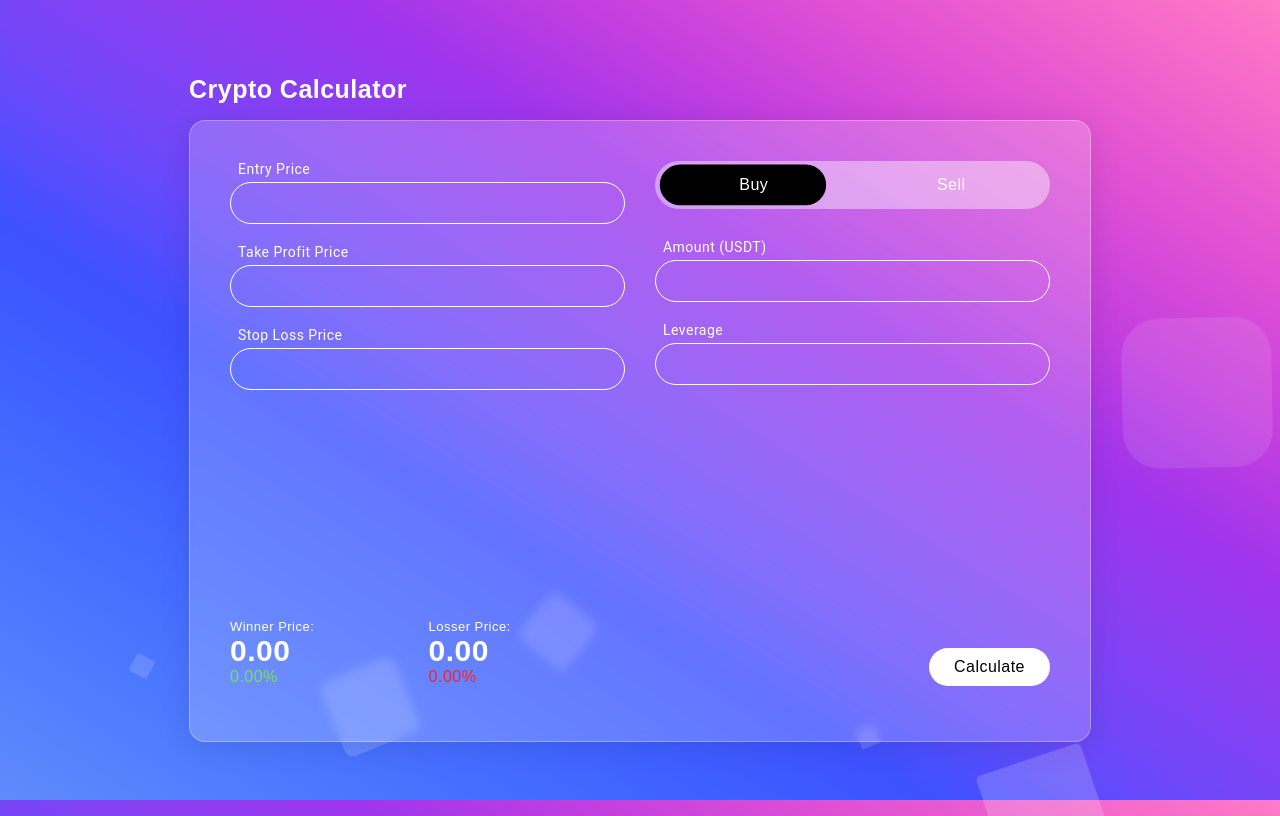
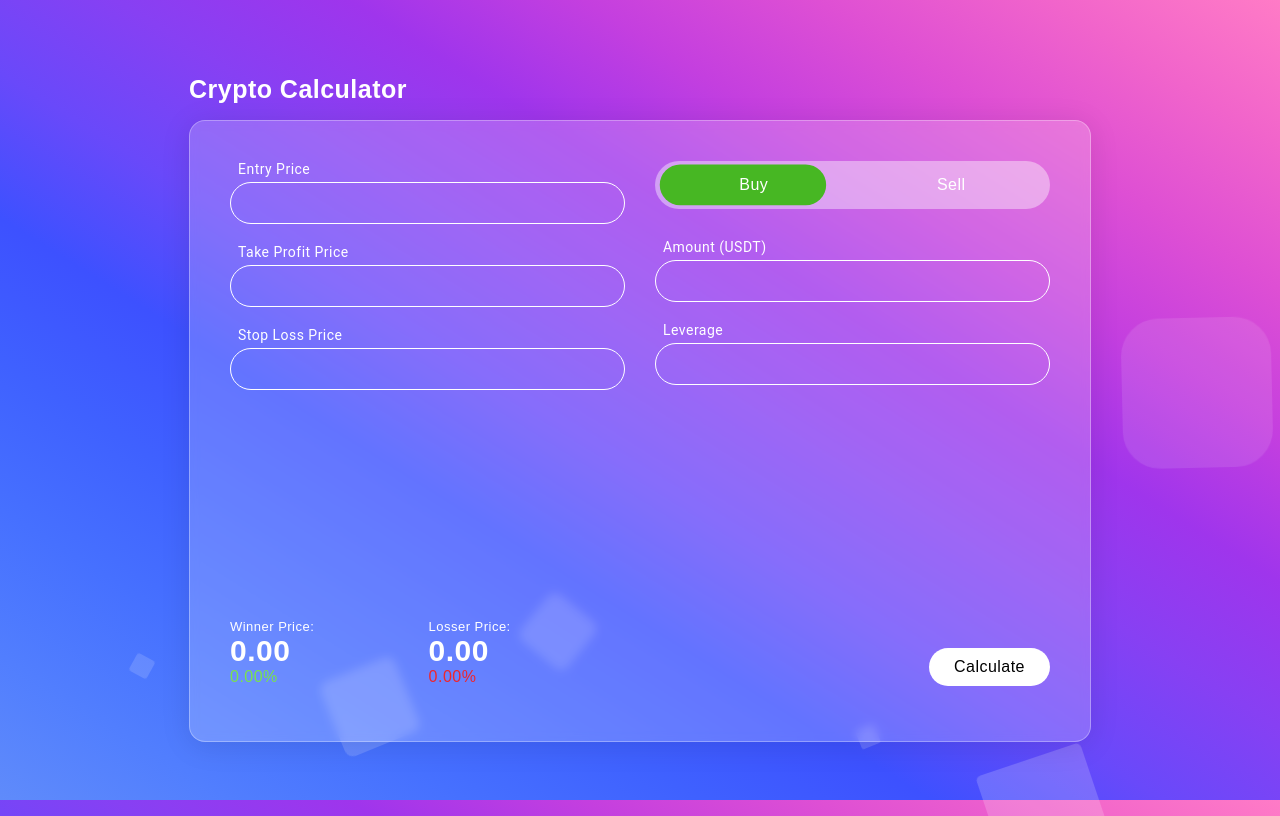
Before and after one commit to Phibee/cryptonyt-calc, a React (Create React App) app: page / in a window 1280 px wide. Shown: the top 816 px of the page. Built offline with nearby package versions, Linux system fonts and the light colour scheme.

Commit message:
fix: props onChange not working and styling height not full; red and green switch button

```diff
--- a/src/App.tsx
+++ b/src/App.tsx
@@ -14,7 +14,7 @@ interface CryptoPrice {
 
 function App() {
 	// Declarations
-	const [entryType, setEntryType] = useState(1);
+	const [entryType, setEntryType] = useState(0);
 	const [entryPrice, setEntryPrice] = useState(0);
 	const [takeProfit, setTakeProfit] = useState(0);
 	const [stopPrice, setStopPrice] = useState(0);
@@ -42,7 +42,7 @@ function App() {
 			winPercent: tpPercentWithLeverage,
 			lossPercent: slPercentWithLeverage,
 		});
-	}, []);
+	}, [takeProfit, entryPrice, stopPrice, betAmount, leverage]);
 
 	/**
 	 * Calculates Sell (Short) Position
@@ -63,7 +63,11 @@ function App() {
 			winPercent: tpPercentWithLeverage,
 			lossPercent: slPercentWithLeverage,
 		});
-	}, []);
+	}, [takeProfit, entryPrice, stopPrice, betAmount, leverage]);
+
+	const handleOnClick = React.useCallback(() => {
+		entryType === 0 ? calculateBuy() : calculateSell();
+	}, [entryType, takeProfit, entryPrice, stopPrice, betAmount, leverage]);
 
 	return (
 		<>
@@ -155,12 +159,7 @@ function App() {
 
 							<div className="col flex-shrink flex-row align-bottom">
 								<div className="col flex-grow text-right">
-									<Button
-										label="Calculate"
-										onClick={() =>
-											entryType === 0 ? calculateBuy() : calculateSell()
-										}
-									/>
+									<Button label="Calculate" onClick={handleOnClick} />
 								</div>
 							</div>
 						</div>
--- a/src/components/Input/index.tsx
+++ b/src/components/Input/index.tsx
@@ -35,7 +35,7 @@ const Input: React.FC<IInputProps> = ({ label, ...props }) => {
 	return (
 		<InputWrapper>
 			<LabelStyled>{label}</LabelStyled>
-			<InputStyled type="text" />
+			<InputStyled {...props} type="text" />
 		</InputWrapper>
 	);
 };
--- a/src/components/Switch/index.tsx
+++ b/src/components/Switch/index.tsx
@@ -36,7 +36,6 @@ const StyledList = styled.ul`
 	.slider {
 		position: absolute;
 		display: flex;
-		background-color: black;
 		height: 85%;
 		width: 50%;
 		z-index: 0;
@@ -47,6 +46,14 @@ const StyledList = styled.ul`
 
 	li:not(.slider):nth-child(2).selected ~ .slider {
 		transform: translateX(97%) scale(0.8) translateY(-2px);
+	}
+
+	li:not(.slider):nth-child(1).selected ~ .slider {
+		background-color: #47b723;
+	}
+
+	li:not(.slider):nth-child(2).selected ~ .slider {
+		background-color: #e51919;
 	}
 `;
 
--- a/src/index.css
+++ b/src/index.css
@@ -1,5 +1,15 @@
-html, body, #root{
+body {
+  height: 100%;
+}
+
+html, body {
+  overflow: hidden;
+}
+
+html, #root{
   height: 100vh;
+  margin: 0;
+  padding: 0;
 }
 
 #root {
```
